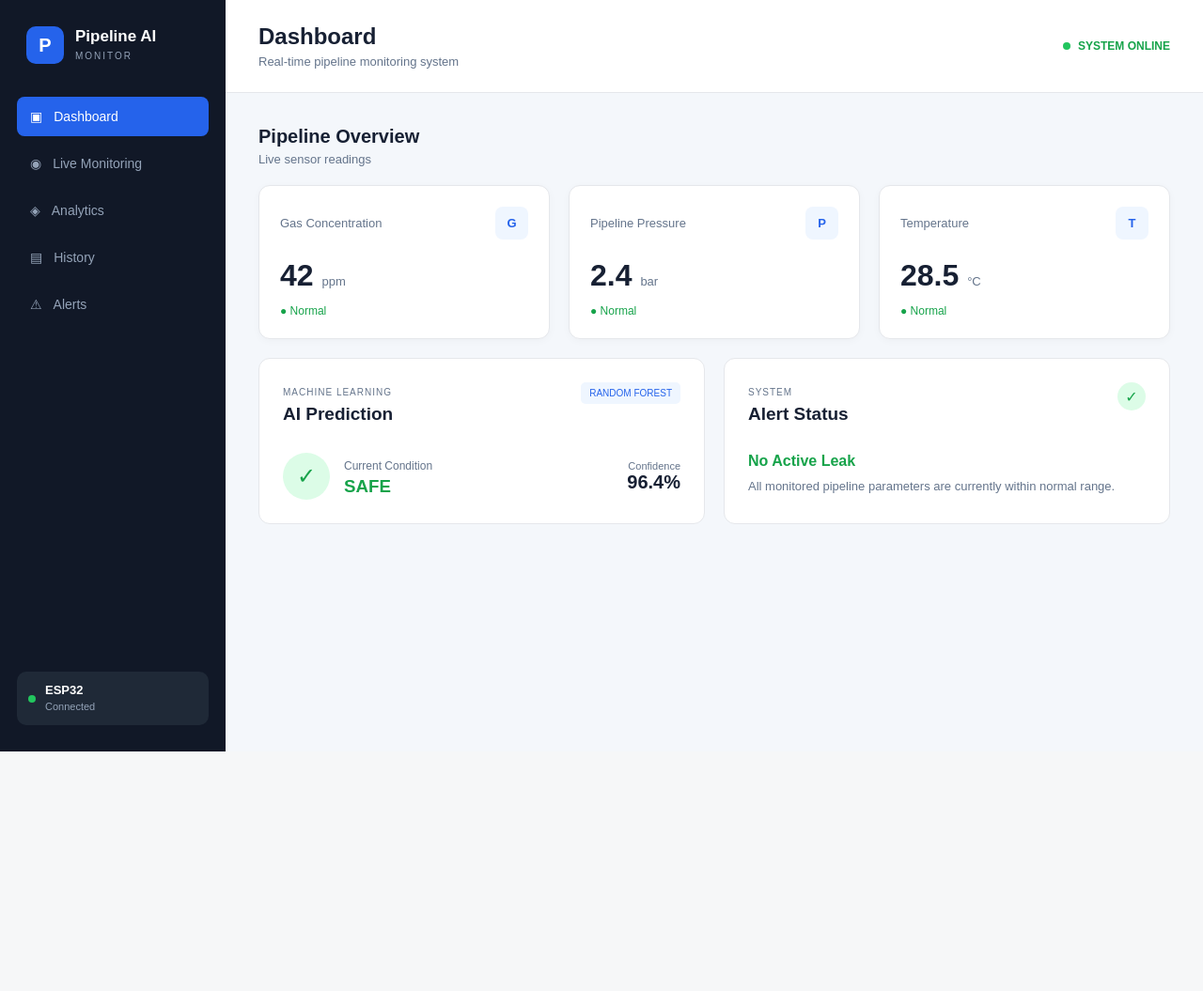
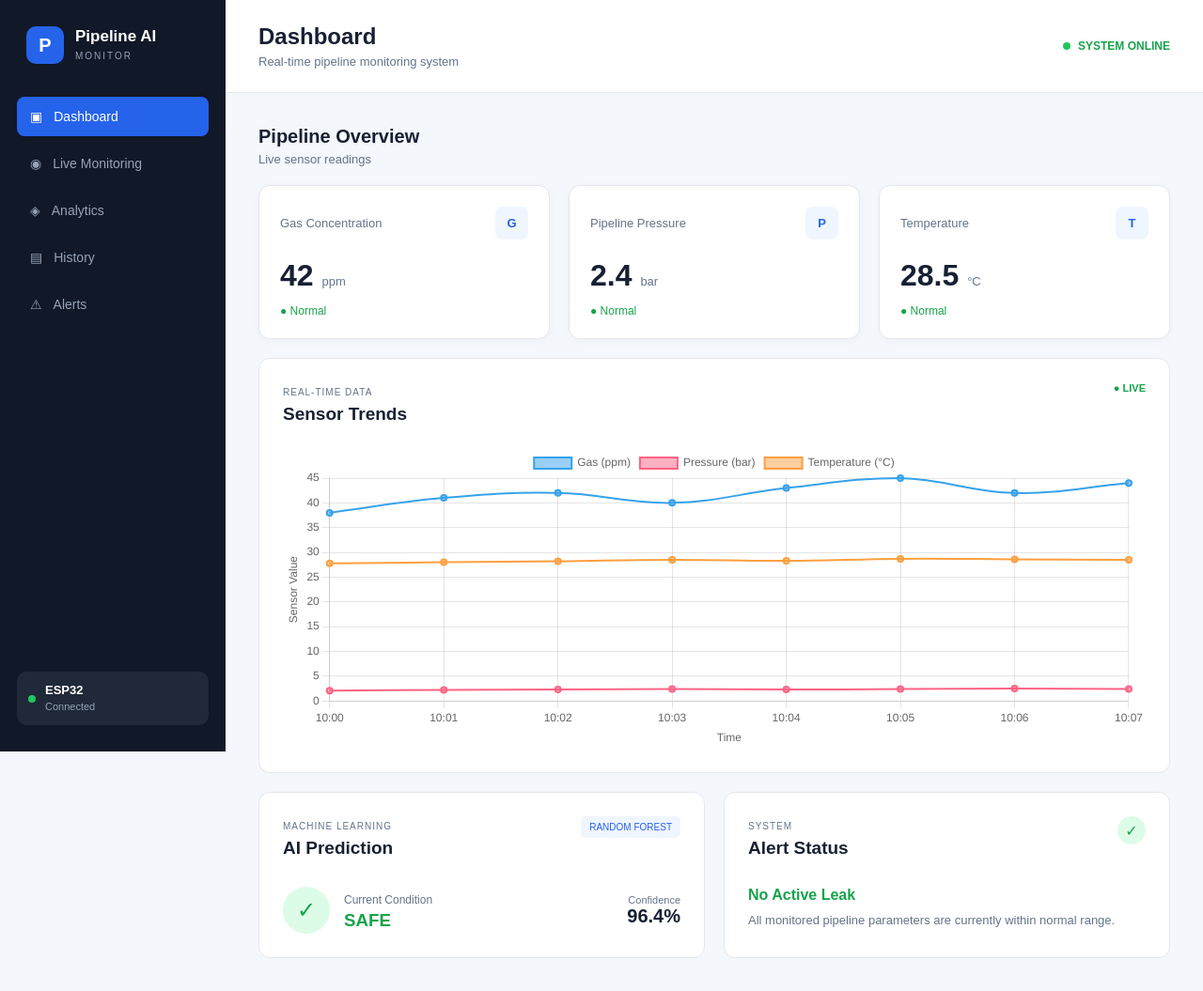
Before and after one commit to Pipeline-AI-Team/Pipeline-Leak-Detection, a Flask app: page / in a window 1280 px wide. Shown: the whole page at 94% size. Before the commit the page ends 800 px from the top, so only its background shows below. Run offline with Flask 3, Linux system fonts and the light colour scheme.

Commit message:
Add sensor chart and update dashboard layout
- Introduced a new chart for real-time sensor data visualization in dashboard.js.
- Enhanced the dashboard.html with a dedicated section for sensor trends and improved layout for better readability.
- Updated styles in style.css to accommodate the new chart panel.

```diff
--- a/static/css/style.css
+++ b/static/css/style.css
@@ -512,3 +512,25 @@ body {
         padding: 20px;
     }
 }
+
+/* =========================
+   SENSOR CHART
+========================= */
+
+.chart-panel {
+    margin-top: 20px;
+}
+
+.chart-status {
+    color: #16a34a;
+    font-size: 11px;
+    font-weight: bold;
+}
+
+.chart-container {
+    position: relative;
+
+    height: 320px;
+
+    margin-top: 25px;
+}
--- /dev/null
+++ b/static/js/dashboard.js
@@ -0,0 +1,116 @@
+const ctx = document.getElementById("sensorChart");
+
+const sensorChart = new Chart(ctx, {
+    type: "line",
+
+    data: {
+        labels: [
+            "10:00",
+            "10:01",
+            "10:02",
+            "10:03",
+            "10:04",
+            "10:05",
+            "10:06",
+            "10:07"
+        ],
+
+        datasets: [
+            {
+                label: "Gas (ppm)",
+
+                data: [
+                    38,
+                    41,
+                    42,
+                    40,
+                    43,
+                    45,
+                    42,
+                    44
+                ],
+
+                borderWidth: 2,
+
+                tension: 0.4,
+
+                fill: false
+            },
+
+            {
+                label: "Pressure (bar)",
+
+                data: [
+                    2.1,
+                    2.2,
+                    2.3,
+                    2.4,
+                    2.3,
+                    2.4,
+                    2.5,
+                    2.4
+                ],
+
+                borderWidth: 2,
+
+                tension: 0.4,
+
+                fill: false
+            },
+
+            {
+                label: "Temperature (°C)",
+
+                data: [
+                    27.8,
+                    28.0,
+                    28.2,
+                    28.5,
+                    28.3,
+                    28.7,
+                    28.6,
+                    28.5
+                ],
+
+                borderWidth: 2,
+
+                tension: 0.4,
+
+                fill: false
+            }
+        ]
+    },
+
+    options: {
+        responsive: true,
+
+        maintainAspectRatio: false,
+
+        interaction: {
+            intersect: false,
+            mode: "index"
+        },
+
+        plugins: {
+            legend: {
+                position: "top"
+            }
+        },
+
+        scales: {
+            x: {
+                title: {
+                    display: true,
+                    text: "Time"
+                }
+            },
+
+            y: {
+                title: {
+                    display: true,
+                    text: "Sensor Value"
+                }
+            }
+        }
+    }
+});
--- a/templates/dashboard.html
+++ b/templates/dashboard.html
@@ -1,31 +1,44 @@
 <!DOCTYPE html>
 <html lang="en">
+
 <head>
     <meta charset="UTF-8">
     <meta name="viewport" content="width=device-width, initial-scale=1.0">
 
     <title>Pipeline AI Monitor</title>
 
-    <link
-        rel="stylesheet"
-        href="{{ url_for('static', filename='css/style.css') }}"
-    >
+    <!-- Main CSS -->
+    <link rel="stylesheet" href="{{ url_for('static', filename='css/style.css') }}">
+
+    <!-- Chart.js -->
+    <script src="https://cdn.jsdelivr.net/npm/chart.js"></script>
+
 </head>
 
 <body>
 
-    <!-- Sidebar -->
+    <!-- =========================
+         SIDEBAR
+    ========================== -->
+
     <aside class="sidebar">
 
+        <!-- Logo -->
         <div class="logo">
-            <div class="logo-icon">P</div>
+
+            <div class="logo-icon">
+                P
+            </div>
 
             <div>
                 <h2>Pipeline AI</h2>
                 <span>MONITOR</span>
             </div>
+
         </div>
 
+
+        <!-- Navigation -->
         <nav class="sidebar-nav">
 
             <a href="#" class="nav-item active">
@@ -55,15 +68,19 @@
 
         </nav>
 
+
+        <!-- ESP32 Connection -->
         <div class="sidebar-bottom">
 
             <div class="connection">
+
                 <span class="status-dot"></span>
 
                 <div>
                     <strong>ESP32</strong>
                     <small>Connected</small>
                 </div>
+
             </div>
 
         </div>
@@ -71,94 +88,172 @@
     </aside>
 
 
-    <!-- Main Content -->
+    <!-- =========================
+         MAIN CONTENT
+    ========================== -->
+
     <main class="main-content">
+
 
         <!-- Top Navbar -->
         <header class="topbar">
 
             <div>
+
                 <h1>Dashboard</h1>
-                <p>Real-time pipeline monitoring system</p>
+
+                <p>
+                    Real-time pipeline monitoring system
+                </p>
+
             </div>
 
+
+            <!-- System Status -->
             <div class="system-status">
+
                 <span class="status-dot"></span>
+
                 SYSTEM ONLINE
+
             </div>
 
         </header>
 
 
-        <!-- Dashboard -->
+        <!-- =========================
+             DASHBOARD CONTENT
+        ========================== -->
+
         <section class="dashboard">
 
+
+            <!-- Pipeline Overview -->
             <div class="section-heading">
+
                 <div>
+
                     <h2>Pipeline Overview</h2>
-                    <p>Live sensor readings</p>
+
+                    <p>
+                        Live sensor readings
+                    </p>
+
                 </div>
+
             </div>
 
 
-            <!-- Sensor Cards -->
+            <!-- =========================
+                 SENSOR CARDS
+            ========================== -->
+
             <div class="sensor-grid">
 
-                <!-- Gas -->
+
+                <!-- GAS -->
                 <div class="sensor-card">
 
                     <div class="card-top">
-                        <span>Gas Concentration</span>
-                        <div class="sensor-icon gas-icon">G</div>
+
+                        <span>
+                            Gas Concentration
+                        </span>
+
+                        <div class="sensor-icon gas-icon">
+                            G
+                        </div>
+
                     </div>
 
+
                     <div class="sensor-value">
+
                         42
-                        <span>ppm</span>
+
+                        <span>
+                            ppm
+                        </span>
+
                     </div>
 
+
                     <div class="sensor-status safe">
+
                         ● Normal
+
                     </div>
 
                 </div>
 
 
-                <!-- Pressure -->
+                <!-- PRESSURE -->
                 <div class="sensor-card">
 
                     <div class="card-top">
-                        <span>Pipeline Pressure</span>
-                        <div class="sensor-icon pressure-icon">P</div>
+
+                        <span>
+                            Pipeline Pressure
+                        </span>
+
+                        <div class="sensor-icon pressure-icon">
+                            P
+                        </div>
+
                     </div>
 
+
                     <div class="sensor-value">
+
                         2.4
-                        <span>bar</span>
+
+                        <span>
+                            bar
+                        </span>
+
                     </div>
 
+
                     <div class="sensor-status safe">
+
                         ● Normal
+
                     </div>
 
                 </div>
 
 
-                <!-- Temperature -->
+                <!-- TEMPERATURE -->
                 <div class="sensor-card">
 
                     <div class="card-top">
-                        <span>Temperature</span>
-                        <div class="sensor-icon temperature-icon">T</div>
+
+                        <span>
+                            Temperature
+                        </span>
+
+                        <div class="sensor-icon temperature-icon">
+                            T
+                        </div>
+
                     </div>
 
+
                     <div class="sensor-value">
+
                         28.5
-                        <span>°C</span>
+
+                        <span>
+                            °C
+                        </span>
+
                     </div>
 
+
                     <div class="sensor-status safe">
+
                         ● Normal
+
                     </div>
 
                 </div>
@@ -166,38 +261,125 @@
             </div>
 
 
-            <!-- Lower Cards -->
+            <!-- =========================
+                 SENSOR TREND GRAPH
+            ========================== -->
+
+            <div class="panel chart-panel">
+
+
+                <!-- Chart Header -->
+                <div class="panel-header">
+
+                    <div>
+
+                        <span class="panel-label">
+                            REAL-TIME DATA
+                        </span>
+
+                        <h2>
+                            Sensor Trends
+                        </h2>
+
+                    </div>
+
+
+                    <span class="chart-status">
+
+                        ● LIVE
+
+                    </span>
+
+                </div>
+
+
+                <!-- Chart -->
+                <div class="chart-container">
+
+                    <canvas id="sensorChart"></canvas>
+
+                </div>
+
+            </div>
+
+
+            <!-- =========================
+                 LOWER PANELS
+            ========================== -->
+
             <div class="lower-grid">
 
-                <!-- AI Prediction -->
+
+                <!-- =========================
+                     AI PREDICTION
+                ========================== -->
+
                 <div class="panel prediction-panel">
 
+
                     <div class="panel-header">
+
                         <div>
-                            <span class="panel-label">MACHINE LEARNING</span>
-                            <h2>AI Prediction</h2>
+
+                            <span class="panel-label">
+                                MACHINE LEARNING
+                            </span>
+
+                            <h2>
+                                AI Prediction
+                            </h2>
+
                         </div>
 
-                        <span class="ai-badge">RANDOM FOREST</span>
+
+                        <span class="ai-badge">
+
+                            RANDOM FOREST
+
+                        </span>
+
                     </div>
+
 
                     <div class="prediction-content">
 
+
+                        <!-- Prediction Status -->
                         <div class="prediction-status">
+
                             <div class="prediction-icon">
+
                                 ✓
+
                             </div>
 
+
                             <div>
-                                <span>Current Condition</span>
-                                <h3>SAFE</h3>
+
+                                <span>
+                                    Current Condition
+                                </span>
+
+                                <h3>
+                                    SAFE
+                                </h3>
+
                             </div>
+
                         </div>
 
+
+                        <!-- Confidence -->
                         <div class="confidence">
-                            <span>Confidence</span>
 
-                            <strong>96.4%</strong>
+                            <span>
+                                Confidence
+                            </span>
+
+                            <strong>
+                                96.4%
+                            </strong>
+
                         </div>
 
                     </div>
@@ -205,27 +387,48 @@
                 </div>
 
 
-                <!-- Alert -->
+                <!-- =========================
+                     ALERT STATUS
+                ========================== -->
+
                 <div class="panel alert-panel">
+
 
                     <div class="panel-header">
 
                         <div>
-                            <span class="panel-label">SYSTEM</span>
-                            <h2>Alert Status</h2>
+
+                            <span class="panel-label">
+                                SYSTEM
+                            </span>
+
+                            <h2>
+                                Alert Status
+                            </h2>
+
                         </div>
 
-                        <span class="alert-icon">✓</span>
+
+                        <span class="alert-icon">
+
+                            ✓
+
+                        </span>
 
                     </div>
 
+
                     <div class="alert-message">
 
-                        <strong>No Active Leak</strong>
+                        <strong>
+                            No Active Leak
+                        </strong>
 
                         <p>
+
                             All monitored pipeline parameters
                             are currently within normal range.
+
                         </p>
 
                     </div>
@@ -238,5 +441,13 @@
 
     </main>
 
+
+    <!-- =========================
+         DASHBOARD JAVASCRIPT
+    ========================== -->
+
+    <script src="{{ url_for('static', filename='js/dashboard.js') }}"></script>
+
 </body>
+
 </html>
```
